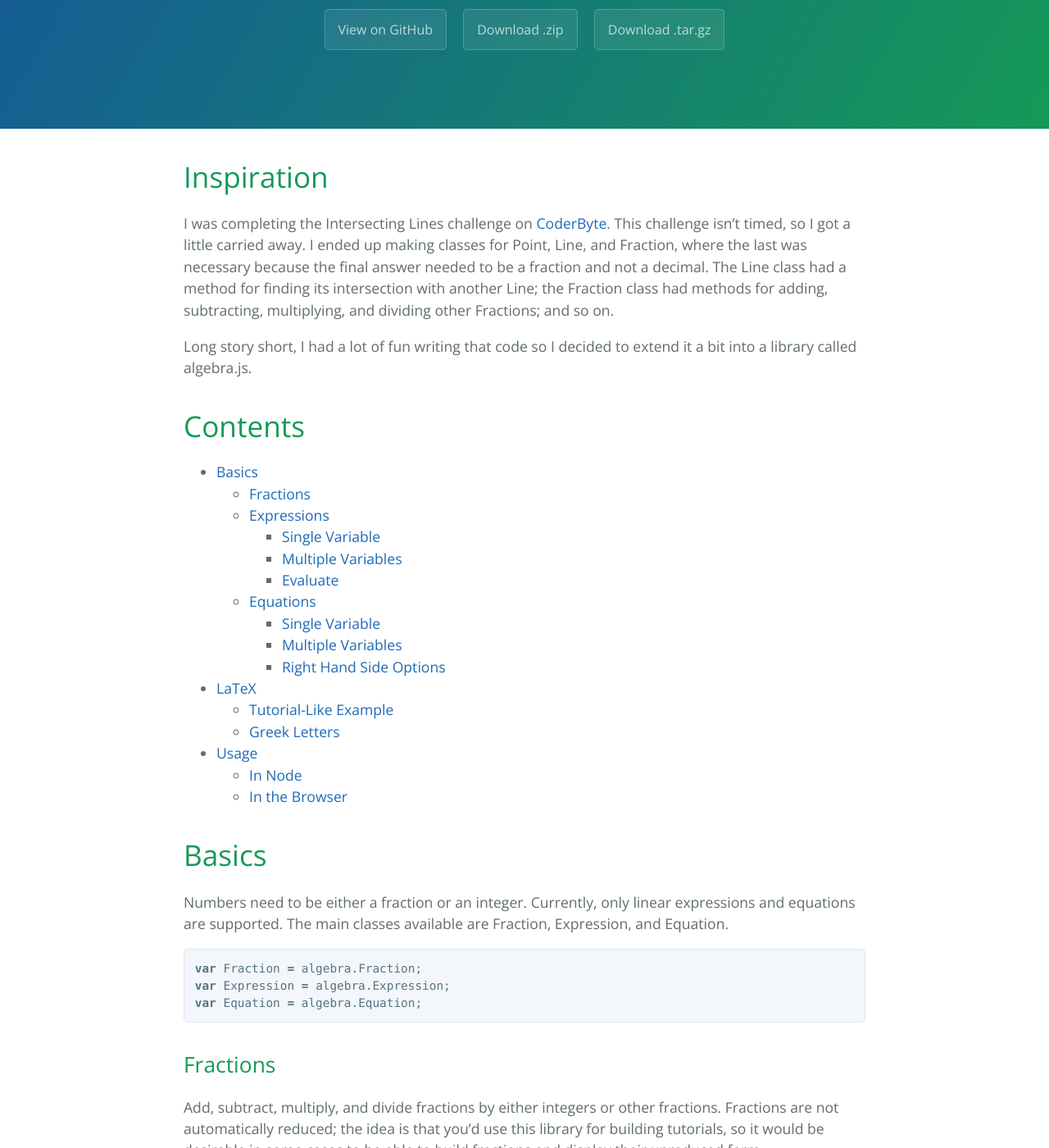
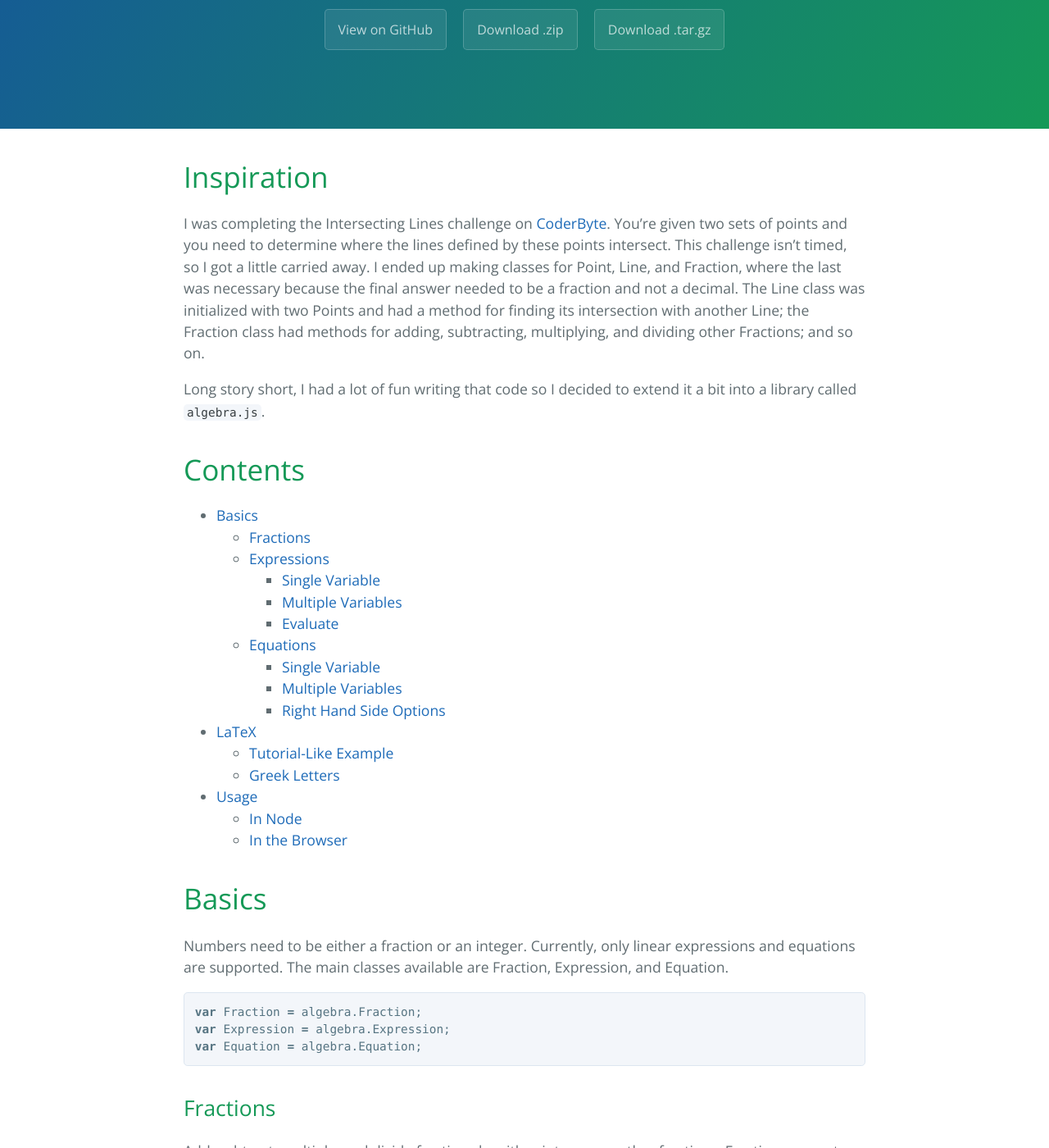
Before and after one commit to nicolewhite/algebra.js, a Jekyll site: the page built from index.md, in a window 1280 px wide and 1400 px high, scrolled down 226 px. Shown: the whole window at 82% size. Built offline with Jekyll 4.4.1, drawn with Linux system fonts in a browser that asks for light colours; nearby versions of some CDN libraries; Markdown is read by kramdown in place of the engine named in the settings; some of the changed text lies outside the part shown.

Commit message:
Wording / clarifications

````diff
--- a/index.md
+++ b/index.md
@@ -3,13 +3,14 @@ layout: default
 ---
 
 # Inspiration
-I was completing the Intersecting Lines challenge on [CoderByte](http://coderbyte.com/). This challenge isn't timed,
-so I got a little carried away. I ended up making classes for Point, Line, and Fraction, where the last was necessary
-because the final answer needed to be a fraction and not a decimal. The Line class had a method for finding its
-intersection with another Line; the Fraction class had methods for adding, subtracting, multiplying, and dividing other
-Fractions; and so on.
+I was completing the Intersecting Lines challenge on [CoderByte](http://coderbyte.com/). You're given two sets of points
+and you need to determine where the lines defined by these points intersect. This challenge isn't timed, so I got a
+little carried away. I ended up making classes for Point, Line, and Fraction, where the last was necessary because the
+final answer needed to be a fraction and not a decimal. The Line class was initialized with two Points and had a method
+for finding its intersection with another Line; the Fraction class had methods for adding, subtracting, multiplying,
+and dividing other Fractions; and so on.
 
-Long story short, I had a lot of fun writing that code so I decided to extend it a bit into a library called algebra.js.
+Long story short, I had a lot of fun writing that code so I decided to extend it a bit into a library called `algebra.js`.
 
 # Contents
 
@@ -44,8 +45,8 @@ var Equation = algebra.Equation;
 ## <a name="fractions"></a> Fractions
 
 Add, subtract, multiply, and divide fractions by either integers or other fractions. Fractions are not automatically
-reduced; the idea is that you'd use this library for building tutorials, so it would be desirable in some cases to
-be able to build fractions and display their unreduced form.
+reduced; the idea is that this library will be used for teaching math in some way, so it would be desirable in some
+cases to be able to build fractions and display their unreduced form.
 
 ```js
 var frac = new Fraction(1, 2);
@@ -324,7 +325,6 @@ katex.render(lambda.tex(), div1);
 katex.render(Phi.tex(), div2);
 </script>
 
-<br>
 See [here](https://www.sharelatex.com/learn/List_of_Greek_letters_and_math_symbols#Greek_letters) for a full list of
 all the Greek letters available.
 
````
Also changed, not shown: other parts of index.md (+3 -3 lines).
